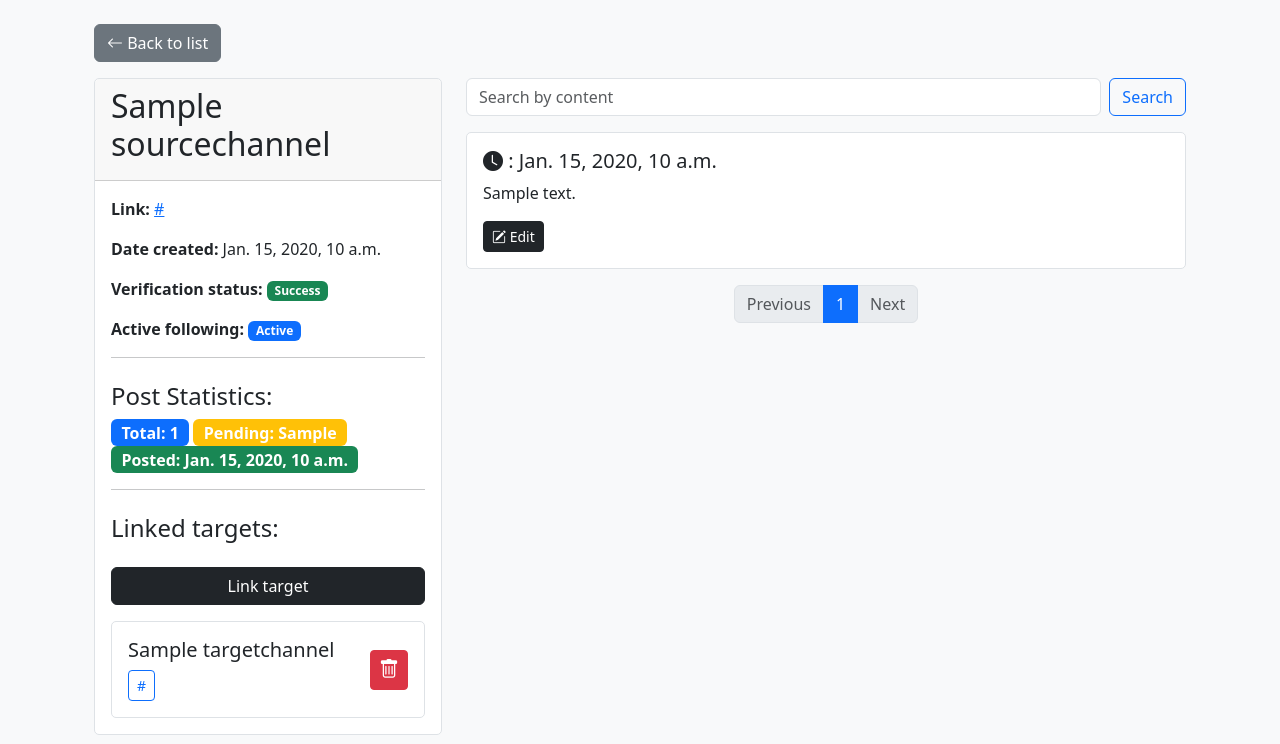
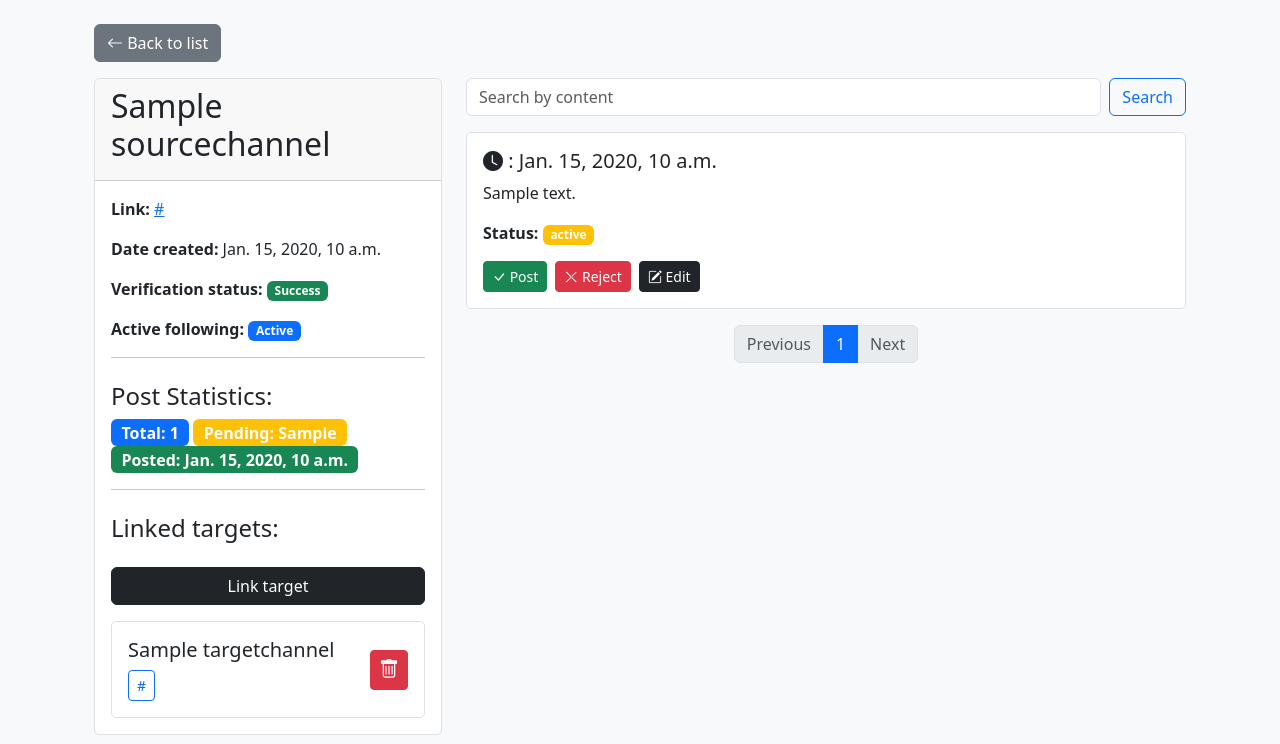
Before and after one commit to ch4zzy/telegram-message-tracker, a Django app: template tracker/templates/tracker/source_detail.html in a window 1280 px wide. Shown: the part 56-800 px from the top of the page. Run offline with Django 5.2, Linux system fonts and the light colour scheme; tables that the repository leaves empty hold one stand-in row (values such as "Sample post"); the template is opened without the code that fills it: values that come from a table or form of the project are taken from there, most other values are stand-ins (such as "Sample title", 1, 10 or a date in 2020); parts of the project's set-up code (start-up, migrations or seed data) failed here and were passed over; some libraries are stand-ins or nearby versions.

Commit message:
add post status display and update action buttons in post element

```diff
--- a/tracker/templates/tracker/partials/post_element.html
+++ b/tracker/templates/tracker/partials/post_element.html
@@ -3,9 +3,31 @@
         <div class="card-body">
             <h5 class="card-title"><i class="bi bi-clock-fill"></i> : {{ post.created_at }}</h5>
             <p class="card-text">{{ post.content }}</p>
+            <p><strong>Status:</strong>
+                <span class="badge fs-7
+                    {% if post.status == 'pending' %}bg-warning
+                    {% elif post.status == 'posted' %}bg-success
+                    {% elif post.status == 'rejected' %}bg-danger{% endif %}">
+                    {{ post.get_status_display }}
+                </span>
+            </p>
             <div class="d-flex justify-content-between align-items-center">
                 <div class="d-flex align-items-center">
-                    <button type="button" class="btn btn-sm btn-dark me-2"
+                    <button type="button" class="btn btn-sm btn-success me-2"
+                            hx-post="{% url 'post_message' post_id=post.pk %}"
+                            hx-target="#post-{{ post.pk }}"
+                            hx-swap="outerHTML"
+                            hx-headers='{"X-CSRFToken": "{{ csrf_token }}"}'>
+                        <i class="bi bi-check-lg"></i> Post
+                    </button>
+                    <button type="button" class="btn btn-sm btn-danger me-2"
+                            hx-post="{% url 'post_reject' post_id=post.pk %}"
+                            hx-target="#post-{{ post.pk }}"
+                            hx-swap="outerHTML"
+                            hx-headers='{"X-CSRFToken": "{{ csrf_token }}"}'>
+                        <i class="bi bi-x-lg"></i> Reject
+                    </button>
+                    <button type="button" class="btn btn-sm btn-dark"
                             hx-get="{% url 'update_post' post.pk %}"
                             hx-target="#post-{{ post.pk }}"
                             hx-swap="outerHTML">
@@ -15,4 +37,10 @@
             </div>
         </div>
     </div>
+    {% if task_id %}
+        <div hx-get="{% url 'get_post' post_id=post.pk %}"
+             hx-trigger="load delay:1s"
+             hx-swap="outerHTML"
+             hx-target="#post-{{ post.pk }}"></div>
+    {% endif %}
 </div>
```
